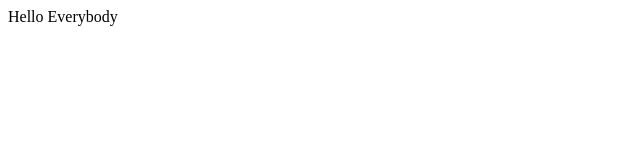
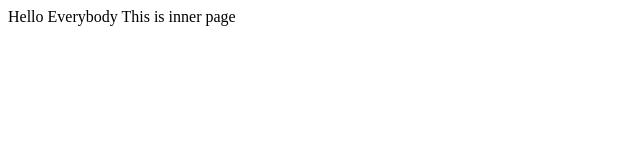
Before and after one commit to dheerajmpai/testrepo-netlify, a plain HTML site: page hello/index.html in a window 1280 px wide. Shown: the whole page, without its empty margins (0-640 px from the left). Drawn offline with Linux system fonts and the light colour scheme.

Commit message:
file change

```diff
--- a/hello/index.html
+++ b/hello/index.html
@@ -1,2 +1,2 @@
-<html>Hello Everybody
+<html>Hello Everybody This is inner page
 </html>
```
